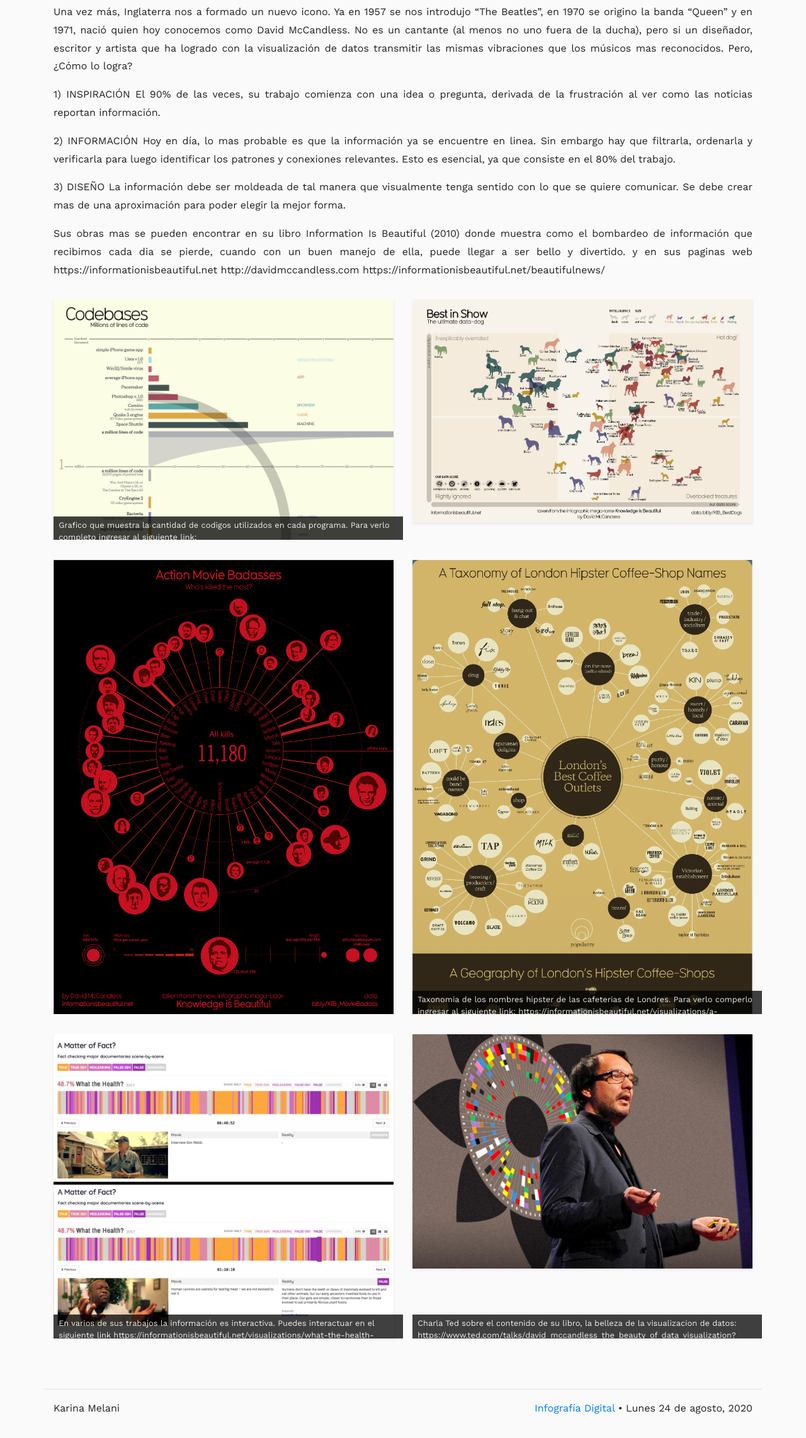
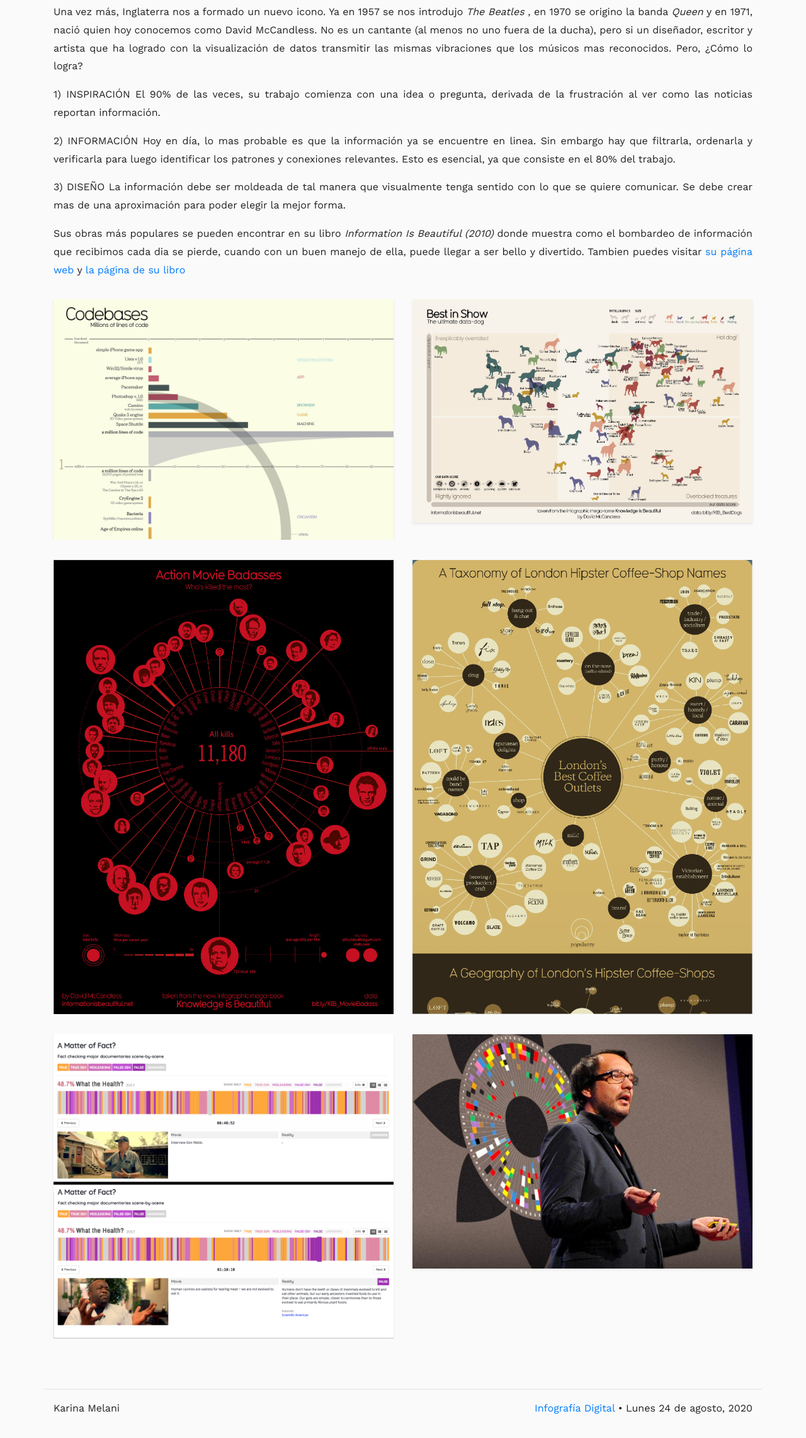
Before and after one commit to karinamelani/Infografia_Ejercicio3, a plain HTML site: page index.html in a window 1280 px wide. Shown: the part 115-2398 px from the top of the page at 63% size. Drawn offline with nearby package versions, Linux system fonts and the light colour scheme.

Commit message:
Add files via upload

```diff
--- a/index.html
+++ b/index.html
@@ -16,8 +16,8 @@
             }
 
             body::-webkit-scrollbar {
-                width: 0.4rem;
-                scrollbar-color: rgba(200, 200, 200, 1) rgba(225, 225, 225, 1);
+                width: 0.8rem;
+                scrollbar-color: rgba(14, 200, 200, 1) rgba(225, 225, 225, 1);
             }
 
             body::-webkit-scrollbar-track {
@@ -53,15 +53,15 @@
             }
             figure figcaption {
                 position: absolute;
-                bottom: -2rem;
+                bottom: -5rem;
                 left: 0.95rem;
                 margin:0;
                 color:rgba(255,255,255,0.9);
-                background: rgba(0, 0, 0, 0.75);
+                background: rgba(240, 60, 167, 0.94);
             }
             figure:hover figcaption {
                 bottom: 0;
-                transition: all ease 0.25s;
+                transition: all ease 0.10s;
             }
         </style>
     </head>
@@ -70,7 +70,7 @@
             <div class="row py-3">
                 <div class="col-12">
                     <h1 class="py-4">David McCandless</h1>
-                    <p>Una vez más, Inglaterra nos a formado un nuevo icono. Ya en 1957 se nos introdujo “The Beatles”, en 1970 se origino la banda “Queen” y en 1971, nació quien hoy conocemos como David McCandless.
+                    <p>Una vez más, Inglaterra nos a formado un nuevo icono. Ya en 1957 se nos introdujo <em> The Beatles</em> , en 1970 se origino la banda <em> Queen</em>  y en 1971, nació quien hoy conocemos como David McCandless.
 No es un cantante (al menos no uno fuera de la ducha), pero si un diseñador, escritor y artista que ha logrado con la visualización de datos transmitir las mismas vibraciones que los músicos mas reconocidos. Pero, ¿Cómo lo logra?</p>
                     <p>1) INSPIRACIÓN
 El 90% de las veces, su trabajo comienza con una idea o pregunta, derivada de la frustración al ver como las noticias reportan información.</p>
@@ -78,7 +78,7 @@ El 90% de las veces, su trabajo comienza con una idea o pregunta, derivada de la
 Hoy en día, lo mas probable es que la información ya se encuentre en linea. Sin embargo hay que filtrarla, ordenarla y verificarla para luego identificar los patrones y conexiones relevantes. Esto es esencial, ya que consiste en el 80% del trabajo.</p>
                     <p>3) DISEÑO
 La información debe ser moldeada de tal manera que visualmente tenga sentido con lo que se quiere comunicar. Se debe crear mas de una aproximación para poder elegir la mejor forma.</p>
-                    <p>Sus obras mas se pueden encontrar en su libro Information Is Beautiful (2010) donde muestra como el bombardeo de información que recibimos cada dia se pierde, cuando con un buen manejo de ella, puede llegar a ser bello y divertido. y en sus paginas web https://informationisbeautiful.net  http://davidmccandless.com   https://informationisbeautiful.net/beautifulnews/</p>
+                    <p>Sus obras más populares se pueden encontrar en su libro <em> Information Is Beautiful (2010)</em> donde muestra como el bombardeo de información que recibimos cada dia se pierde, cuando con un buen manejo de ella, puede llegar a ser bello y divertido. Tambien puedes visitar <a href="http://davidmccandless.com"> su página web </a>y <a href="https://informationisbeautiful.net ">la página de su libro</a>
 
                 </div>
             </div>
@@ -86,33 +86,33 @@ La información debe ser moldeada de tal manera que visualmente tenga sentido co
                 <!--Imagen 1-->
                 <figure class="col-12 col-lg-6">
                     <img src="img/1.jpeg" class="img-fluid shadow-sm" />
-                    <figcaption class="pt-1 pb-2 px-2 small">Grafico que muestra la cantidad de codigos utilizados en cada programa. Para verlo completo ingresar al siguiente link: https://www.informationisbeautiful.net/visualizations/million-lines-of-code/</figcaption>
+                    <figcaption class="pt-1 pb-2 px-2 small">Grafico que muestra la cantidad de codigos utilizados en cada programa. Para verlo completo ingresar <a href="https://www.informationisbeautiful.net/visualizations/million-lines-of-code/"> aqui </a> </figcaption>
                 </figure>
                 <!--Imagen 2-->
                 <figure class="col-12 col-lg-6">
                     <img src="img/2.jpeg" class="img-fluid shadow-sm" />
-                    <figcaption class="pt-1 pb-2 px-2 small">Ranking de las razas de perro. Para verlo visistar la pagina  </figcaption>
+                    <figcaption class="pt-1 pb-2 px-2 small">Ranking de las distintas razas de perro según información popular y la adquirida por el mismo.  </figcaption>
                 </figure>
                 <!--Imagen 3-->
                 <figure class="col-12 col-lg-6">
                     <img src="img/3.jpeg" class="img-fluid shadow-sm" />
-                    <figcaption class="pt-1 pb-2 px-2 small">Numero de asesinatos que las estrellas de cine han hecho a lo largo de su carrera</figcaption>
+                    <figcaption class="pt-1 pb-2 px-2 small">Numero de asesinatos que las estrellas de cine han interpetado a lo largo de su carrera cinematográfica</figcaption>
                 </figure>
                 <!--Imagen 4-->
                 <figure class="col-12 col-lg-6">
                     <img src="img/4.png" class="img-fluid shadow-sm" />
-                    <figcaption class="pt-1 pb-2 px-2 small">Taxonomia de los nombres hipster de las cafeterias de Londres. Para verlo comperlo ingresar al siguiente link: https://informationisbeautiful.net/visualizations/a-taxonomy-of-hipster-coffee-shop-names/</figcaption>
+                    <figcaption class="pt-1 pb-2 px-2 small">Taxonomia de los nombres hipster de las cafeterias de Londres. Para verlo completo ingresar <a href="https://informationisbeautiful.net/visualizations/a-taxonomy-of-hipster-coffee-shop-names/">aqui</a></figcaption>
                 </figure>
                 <!--Imagen 5-->
                 <figure class="col-12 col-lg-6">
                     <img src="img/5.png" class="img-fluid shadow-sm" />
-                    <figcaption class="pt-1 pb-2 px-2 small">En varios de sus trabajos la información es interactiva. Puedes interactuar en el siguiente link https://informationisbeautiful.net/visualizations/what-the-health-netflix-documentary-fact-checked-debunked/</figcaption>
+                    <figcaption class="pt-1 pb-2 px-2 small">En varios de sus trabajos la información es interactiva. Puedes interactuar <a href="https://informationisbeautiful.net/visualizations/what-the-health-netflix-documentary-fact-checked-debunked/">aqui</a></figcaption>
                 </figure>
 
                 <!--Imagen 10-->
                 <figure class="col-12 col-lg-6">
                     <img src="img/10.jpeg" class="img-fluid shadow-sm" />
-                    <figcaption class="pt-1 pb-2 px-2 small">Charla Ted sobre el contenido de su libro, la belleza de la visualizacion de datos: https://www.ted.com/talks/david_mccandless_the_beauty_of_data_visualization?language=es</figcaption>
+                    <figcaption class="pt-1 pb-2 px-2 small">Charla Ted sobre el contenido de su libro, la belleza de la visualizacion de datos <a href="https://www.ted.com/talks/david_mccandless_the_beauty_of_data_visualization?language=es">Information is beautiful</a></figcaption>
                 </figure>
                 <!--si quieres eliminar imágenes, elimina desde el comentario con el número hasta aquí-->
             </div>
```
